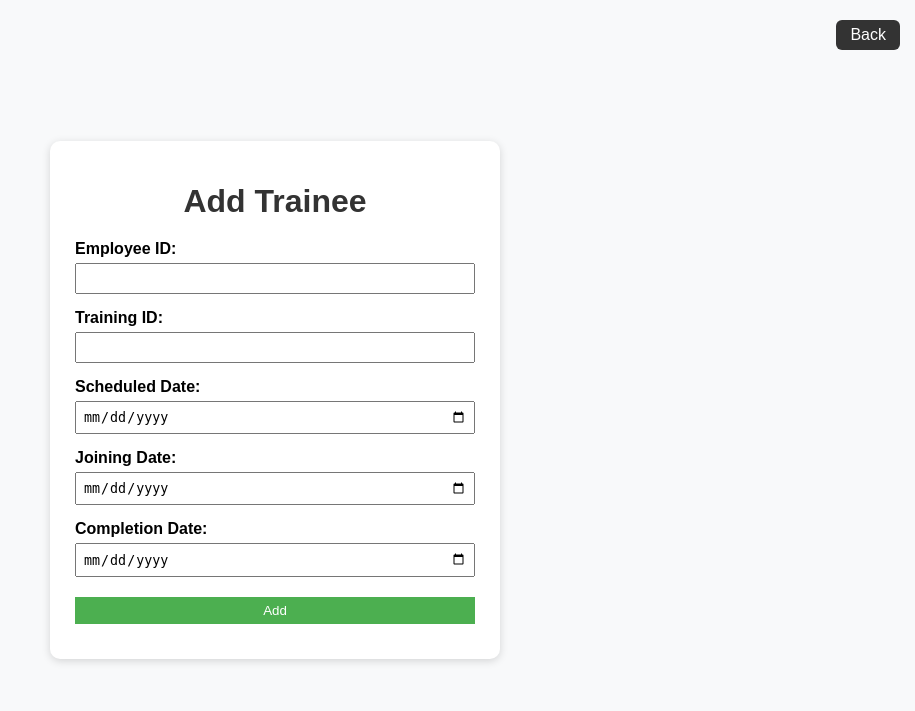
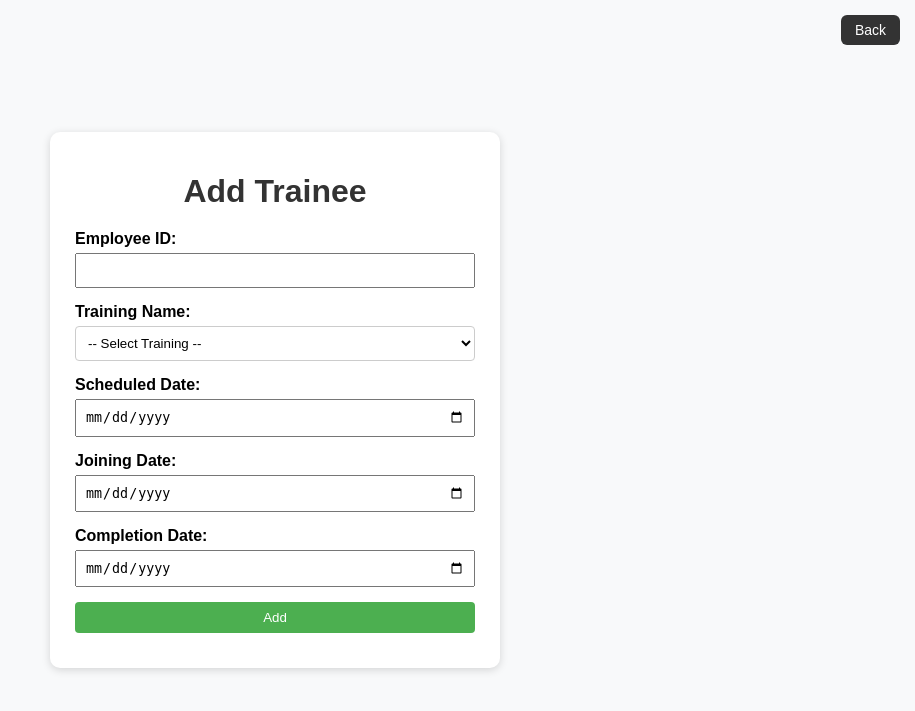
Before and after one commit to Srija-17/NMDC-Employee-Management-System, a Flask app: page /add_trainee in a window 1280 px wide. Shown: the top 711 px of the page, without its empty margins (365-1280 px from the left). Run offline with Flask 3, Linux system fonts and the light colour scheme; data that the repository does not hold is empty.

Commit message:
trainee page updated

```diff
--- a/app.py
+++ b/app.py
@@ -266,6 +266,7 @@ def add_trainee():
     trainings = cursor.fetchall()
 
     error_message = None
+    success_message = None
 
     if request.method == 'POST':
         emp_id = request.form.get('emp_id')
@@ -281,19 +282,22 @@ def add_trainee():
             """
             cursor.execute(sql, (emp_id, training_id, scheduled_date, joining_date, completion_date))
             conn.commit()
-            return redirect(url_for('reviewer_one'))
+
+            # Set success message instead of redirect
+            success_message = "Trainee added successfully."
 
         except pymysql.err.IntegrityError as e:
-            # MySQL error 1452 = foreign key constraint fails
-            if e.args[0] == 1452:
-                error_message = "The employee does not exist"
+            if e.args[0] == 1452:  # Foreign key constraint fails
+                error_message = "The employee or training does not exist."
             else:
                 error_message = str(e)
 
     return render_template('add_trainee.html',
                            employees=employees,
                            trainings=trainings,
-                           error_message=error_message)
+                           error_message=error_message,
+                           success_message=success_message)
+
 @app.route('/check_employee/<emp_id>')
 def check_employee(emp_id):
     cursor = conn.cursor()
--- a/static/css/add_trainee.css
+++ b/static/css/add_trainee.css
@@ -31,22 +31,31 @@ h1 {
 label {
     font-weight: bold;
     display: block;
+    margin-bottom: 5px;
 }
 
-/* Input and button styling */
+/* Input, select, and button styling */
 input, select, button {
-    margin-top: 5px;
     margin-bottom: 15px;
-    padding: 6px;
+    padding: 8px;
     width: 100%;
     box-sizing: border-box;
 }
 
+/* Dropdown styling */
+select {
+    background-color: white;
+    border: 1px solid #ccc;
+    border-radius: 4px;
+}
+
+/* Button styling */
 button {
     background-color: #4CAF50;
     color: white;
     border: none;
     cursor: pointer;
+    border-radius: 4px;
 }
 
 button:disabled {
@@ -56,19 +65,20 @@ button:disabled {
 
 /* Back button in top-right corner */
 .back-btn {
+    height: 100px;
+    width: auto;
     display: flex;
     align-items: center;
     justify-content: center;
     position: fixed;
-    height:30px;
-    width:auto;
+    height: 30px;
+    right: 15px;
     top: 15px;
-    right: 15px;
     background: #333;
     color: white;
     border: none;
-    padding: 10px 14px;
-    font-size: 16px;
+    padding: 0 14px;
+    font-size: 14px;
     border-radius: 6px;
     cursor: pointer;
 }
@@ -90,10 +100,3 @@ button:disabled {
     font-size: 14px;
     margin-bottom: 10px;
 }
-
-/* Remove number input arrows */
-input[type=number]::-webkit-inner-spin-button,
-input[type=number]::-webkit-outer-spin-button {
-    -webkit-appearance: none;
-    margin: 0;
-}
--- a/static/js/add_trainee.js
+++ b/static/js/add_trainee.js
@@ -1,9 +1,6 @@
 document.addEventListener("DOMContentLoaded", function () {
     const empIdInput = document.getElementById('emp_id');
     const empError = document.getElementById('empError');
-
-    const trainingIdInput = document.getElementById('training_id');
-    const trainingError = document.getElementById('trainingError');
 
     const submitBtn = document.querySelector('button[type="submit"]');
 
@@ -45,13 +42,15 @@ document.addEventListener("DOMContentLoaded", function () {
 
     empIdInput.addEventListener('input', async function () {
         const empValid = await checkEmployee(this.value.trim());
-        const trainingValid = await checkTraining(trainingIdInput.value.trim());
-        submitBtn.disabled = !(empValid && trainingValid);
+        submitBtn.disabled = !empValid;
     });
 
-    trainingIdInput.addEventListener('input', async function () {
-        const empValid = await checkEmployee(empIdInput.value.trim());
-        const trainingValid = await checkTraining(this.value.trim());
-        submitBtn.disabled = !(empValid && trainingValid);
+});
+document.addEventListener("DOMContentLoaded", function () {
+    const form = document.getElementById("traineeForm");
+    form.addEventListener("submit", function (event) {
+        setTimeout(() => {
+            form.reset();
+        }, 100);
     });
 });
--- a/templates/add_trainee.html
+++ b/templates/add_trainee.html
@@ -1,10 +1,12 @@
 <!DOCTYPE html>
 <html lang="en">
+
 <head>
   <meta charset="UTF-8">
   <title>Add Trainee</title>
   <link rel="stylesheet" href="{{ url_for('static', filename='css/add_trainee.css') }}">
 </head>
+
 <body>
 
   <!-- Back Button -->
@@ -25,9 +27,14 @@
       <span id="empError" class="error-message">The employee does not exist</span>
       <br>
 
-    <label for="training_id">Training ID:</label>
-    <input type="number" id="training_id" name="training_id" required>
-    <span id="trainingError" class="error-message">The training ID does not exist</span>
+      <label for="training_id">Training Name:</label>
+      <select id="training_id" name="training_id" required>
+        <option value="">-- Select Training --</option>
+        {% for training in trainings %}
+        <option value="{{ training.training_id }}">{{ training.training_name }}</option>
+        {% endfor %}
+      </select>
+
       <br>
 
       <label for="scheduled_date">Scheduled Date:</label>
@@ -46,4 +53,5 @@
   <script src="{{ url_for('static', filename='js/add_trainee.js') }}"></script>
 
 </body>
+
 </html>
```
Lines whose indentation alone changed are shown as unchanged.
